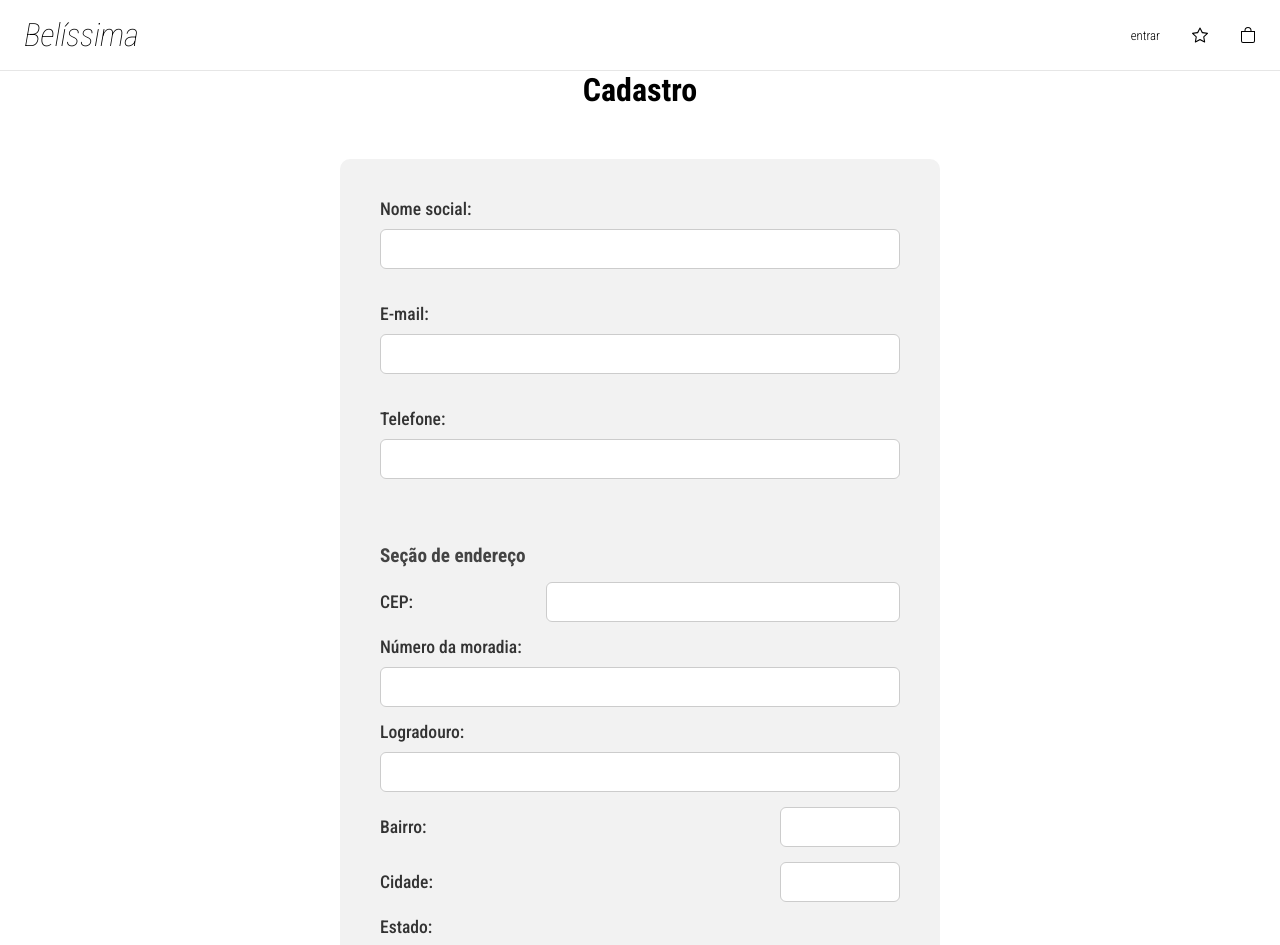
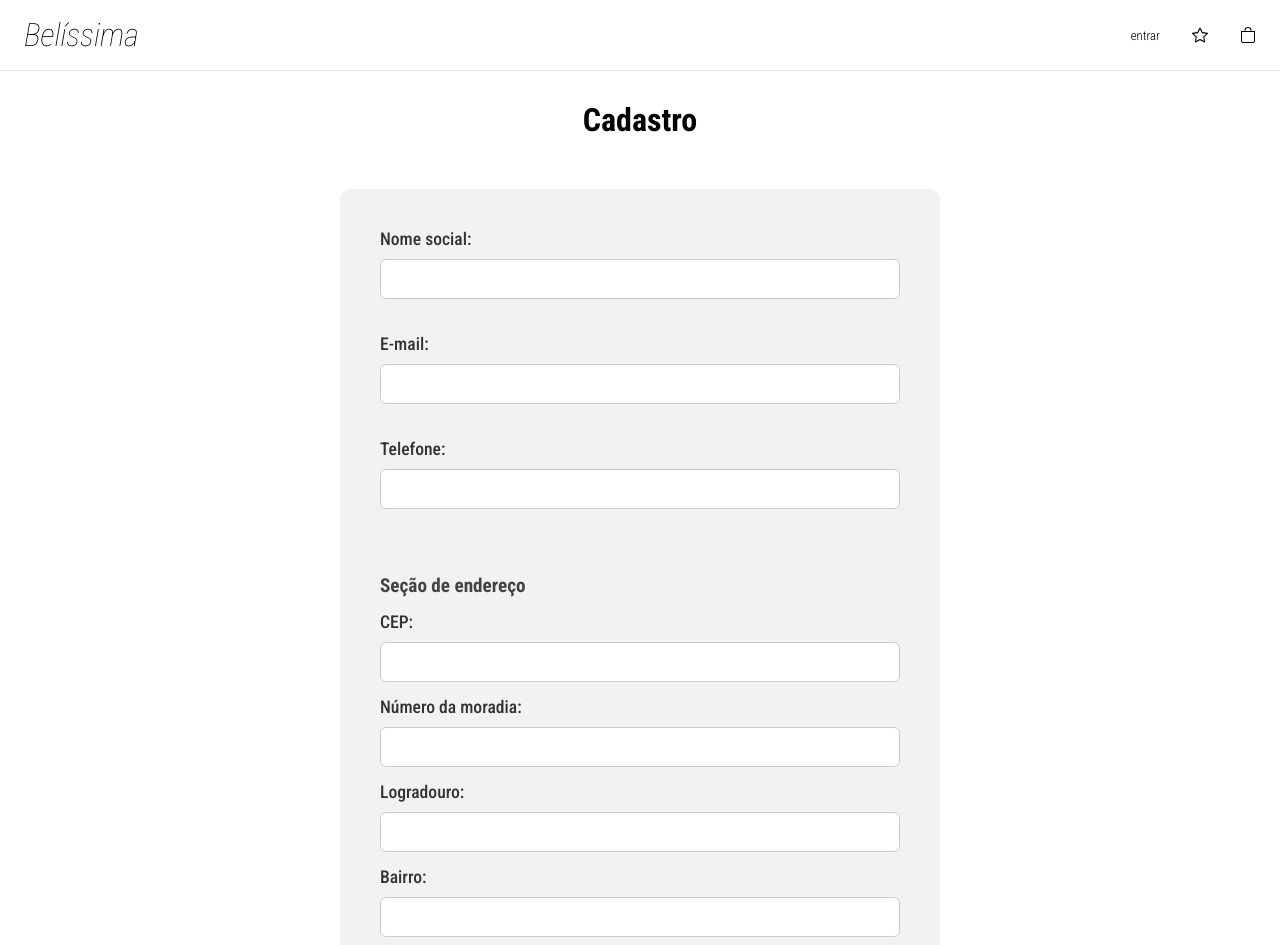
Before and after one commit to projeto-belissima/front-end, a Vue app: page /cadastro in a window 1280 px wide. Shown: the top 945 px of the page. Built offline with nearby package versions, Linux system fonts and the light colour scheme.

Commit message:
feat: finalização da responsividade da página de cadastro #26

```diff
--- a/src/views/CadastroView.vue
+++ b/src/views/CadastroView.vue
@@ -68,7 +68,7 @@
     text-align: center;
     font-family: var(--fonte-principal);
     font-size: 2rem;
-    margin-bottom: 30px;
+    margin: 30px 0;
   }
 
   .container {
@@ -91,24 +91,6 @@
     gap: 10px;
     margin-bottom: 15px;
   }
-
-@media (min-width: 992px) {
-  section > div:nth-child(1),
-  section > div:nth-child(2) {
-    display: grid;
-    grid-template-columns: 150px 1fr; /* Label menor, input maior */
-    align-items: center;
-    gap: 1rem;
-  }
-
-  section > div:nth-child(5),
-  section > div:nth-child(6) {
-    display: grid;
-    grid-template-columns: 1fr 120px;
-    gap: 1rem;
-    align-items: center;
-  }
-}
 
   label {
     font-size: 1.1rem;
@@ -142,6 +124,8 @@
   }
 
   button {
+    display: block;
+    margin: 0 auto;
     padding: 12px 20px;
     font-size: 1rem;
     background: linear-gradient(135deg, var(--cor-marrom-1), #5c3c1f);
@@ -161,9 +145,9 @@
   }
 
   @media (max-width: 768px) {
-    .container {
-      margin: 20px;
-      padding: 20px;
-    }
+  .container {
+    border-radius: 0;
   }
+}
+
 </style>
```
